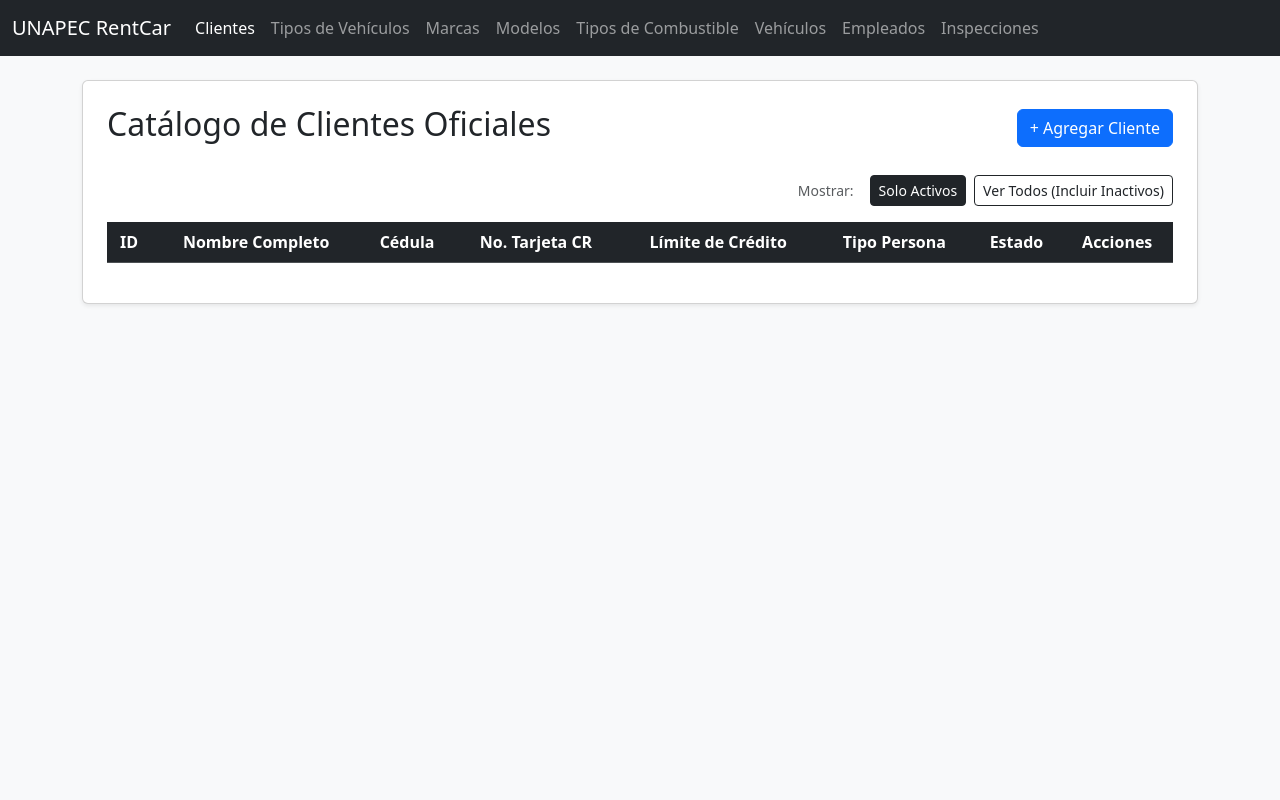
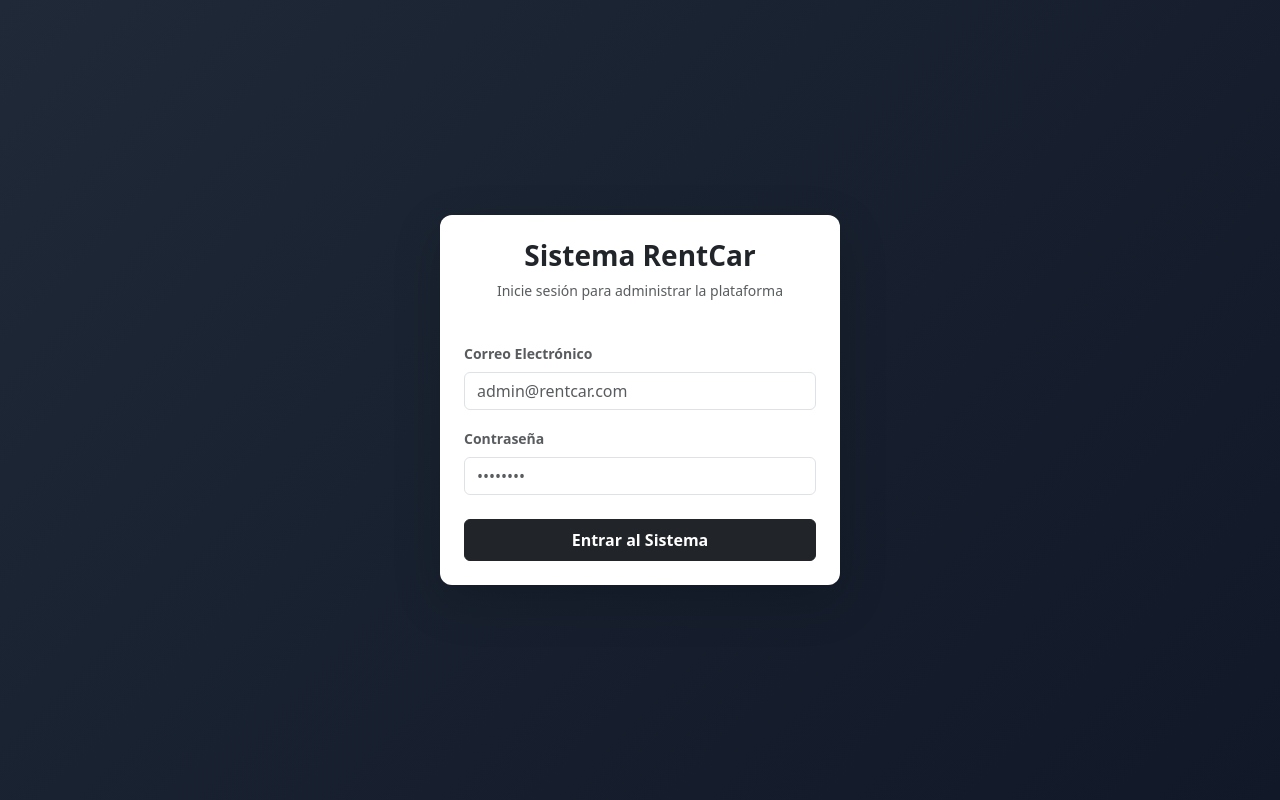
Before and after one commit to JMKR16/rentcar_unapec, a Flask app: page / in a window 1280 px wide. Run offline with Flask 3, Linux system fonts and the light colour scheme; data that the repository does not hold is empty.

Commit message:
Modulo de seguridad Login completado, proteccion de rutas con session y variables de entorno .env

```diff
--- a/app.py
+++ b/app.py
@@ -1,10 +1,65 @@
-from flask import Flask, render_template, request, redirect, url_for, flash
+from flask import Flask, render_template, request, redirect, url_for, flash, session
 from database import configurar_db
 
 app = Flask(__name__)
 app.secret_key = 'clave_secreta_temporal' # Requerido para las alertas flash
 mysql = configurar_db(app)
 
+
+# ==========================================
+#  SEGURIDAD Y CONTROL DE ACCESO (LOGIN)
+# ==========================================
+
+@app.route('/')
+def login():
+    # Si ya inició sesión, se es redirigido directo a clientes
+    if 'usuario_id' in session:
+        return redirect(url_for('listar_clientes'))
+    return render_template('login.html')
+
+@app.route('/autenticar', methods=['POST'])
+def autenticar():
+    correo = request.form.get('txt_correo', '').strip()
+    clave = request.form.get('txt_clave', '').strip()
+
+    if not correo or not clave:
+        flash("Por favor, llene todos los campos.", "warning")
+        return redirect(url_for('login'))
+
+    try:
+        cursor = mysql.connection.cursor()
+        cursor.execute("SELECT id_usuario, nombre, clave, estado FROM usuarios WHERE correo = %s", (correo,))
+        usuario = cursor.fetchone()
+        cursor.close()
+
+        # Al usar DictCursor, valida los campos como diccionario
+        if usuario and usuario['clave'] == clave:
+            if usuario['estado'] != 'Activo':
+                flash("Este usuario se encuentra inactivo.", "danger")
+                return redirect(url_for('login'))
+
+            # Se guardan los datos en la sesión global de Flask
+            session['usuario_id'] = usuario['id_usuario']
+            session['usuario_nombre'] = usuario['nombre']
+            flash(f"¡Bienvenido al sistema, {usuario['nombre']}!", "success")
+            return redirect(url_for('listar_clientes'))
+        else:
+            flash("Correo o contraseña incorrectos.", "danger")
+            return redirect(url_for('login'))
+
+    except Exception as e:
+        flash(f"Error de autenticación: {str(e)}", "danger")
+        return redirect(url_for('login'))
+
+@app.route('/logout')
+def logout():
+    session.clear() # Limpia las cookies de sesión
+    flash("Sesión cerrada correctamente.", "info")
+    return redirect(url_for('login'))
+
+# =================================================================================
+# Función de validación de cédula dominicana según el algoritmo oficial de la JCE
+# =================================================================================
 
 def validar_cedula_dominicana(cedula_str):
     #  Limpia guiones y espacios por si vienen en el texto
@@ -18,7 +73,7 @@ def validar_cedula_dominicana(cedula_str):
     multiplicadores = [1, 2, 1, 2, 1, 2, 1, 2, 1, 2, 1]
     total_suma = 0
 
-    # 4. Recorremos y aplicamos el algoritmo
+    #  Recorre y aplica el algoritmo
     for i in range(11):
         digito = int(cedula[i])
         producto = digito * multiplicadores[i]
@@ -29,15 +84,21 @@ def validar_cedula_dominicana(cedula_str):
         else:
             total_suma += producto
 
-    # 5. Si es múltiplo de 10, la cédula es matemáticamente válida
+    # Si es múltiplo de 10, la cédula es matemáticamente válida
     return total_suma % 10 == 0
 
 
-# ======================================
-#  CÓDIGO DE CLIENTES (Validación de cédula incluida)
-# ======================================
-@app.route('/')
+# ================================================================================
+#  CÓDIGO DE CLIENTES
+# ================================================================================
+
+@app.route('/clientes') # <-- Cambio de / a /clientes, ya que el login ahora es la raíz del sitio
 def listar_clientes():
+
+    #  Escudo de protección: Si no hay sesión, va para afuera
+    if 'usuario_id' not in session:
+        flash("Acceso denegado. Por favor, inicie sesión.", "danger")
+        return redirect(url_for('login'))
     try:
         filtro = request.args.get('ver', 'activos')
         cursor = mysql.connection.cursor()
@@ -67,7 +128,7 @@ def guardar_cliente():
         flash("Todos los campos obligatorios del cliente deben ser completados.", "warning")
         return redirect(url_for('listar_clientes'))
 
-    #  GUARDIA 1: VALIDACIÓN ALGORÍTMICA DE CÉDULA REAL
+    #  VALIDACIÓN ALGORÍTMICA DE CÉDULA REAL
     if not validar_cedula_dominicana(cedula):
         flash(f"Error: La cédula '{cedula}' no es una cédula válida en República Dominicana.", "danger")
         return redirect(url_for('listar_clientes'))
@@ -75,7 +136,7 @@ def guardar_cliente():
     try:
         cursor = mysql.connection.cursor()
 
-        #  GUARDIA 2: VALIDACIÓN DE CÉDULA ÚNICA (Que no se repita en la BD)
+        #  VALIDACIÓN DE CÉDULA ÚNICA (Que no se repita en la BD)
         cursor.execute("SELECT id_cliente FROM clientes WHERE cedula = %s", (cedula,))
         if cursor.fetchone():
             cursor.close()
@@ -105,7 +166,7 @@ def editar_cliente(id_cliente):
         flash("Campos vacíos detectados al intentar actualizar.", "warning")
         return redirect(url_for('listar_clientes'))
 
-    # 🛡️ GUARDIA 1: VALIDACIÓN ALGORÍTMICA DE CÉDULA REAL EN EDICIÓN
+    #   VALIDACIÓN ALGORÍTMICA DE CÉDULA REAL EN EDICIÓN
     if not validar_cedula_dominicana(cedula):
         flash(f"Error: La cédula '{cedula}' no es una cédula válida.", "danger")
         return redirect(url_for('listar_clientes'))
@@ -113,7 +174,7 @@ def editar_cliente(id_cliente):
     try:
         cursor = mysql.connection.cursor()
 
-        # 🛡️ GUARDIA 2: VALIDACIÓN DE CÉDULA ÚNICA EN EDICIÓN
+        #  VALIDACIÓN DE CÉDULA ÚNICA EN EDICIÓN
         cursor.execute("SELECT id_cliente FROM clientes WHERE cedula = %s AND id_cliente != %s", (cedula, id_cliente))
         if cursor.fetchone():
             cursor.close()
@@ -144,11 +205,16 @@ def cambiar_estado_cliente(id_cliente, nuevo_estado):
         flash(f"Error al alternar estado del cliente: {str(e)}", "danger")
     return redirect(url_for('listar_clientes'))
 
-# ==========================================
+# ====================================================================================
 #  CRUD:  EMPLEADOS
-# ==========================================
+# ====================================================================================
+
 @app.route('/empleados')
 def listar_empleados():
+
+    if 'usuario_id' not in session:
+        flash("Acceso denegado. Por favor, inicie sesión primero.", "danger")
+        return redirect(url_for('login'))
     try:
         filtro = request.args.get('ver', 'activos')
         cursor = mysql.connection.cursor()
@@ -216,7 +282,7 @@ def editar_empleado(id_empleado):
         flash("Campos vacíos detectados al intentar actualizar el perfil.", "warning")
         return redirect(url_for('listar_empleados'))
 
-    # 🛡️ GUARDIA 1: VALIDADOR JCE EN EDICIÓN
+    #  VALIDADOR JCE EN EDICIÓN
     if not validar_cedula_dominicana(cedula):
         flash(f"Error: La cédula '{cedula}' no es válida.", "danger")
         return redirect(url_for('listar_empleados'))
@@ -224,7 +290,7 @@ def editar_empleado(id_empleado):
     try:
         cursor = mysql.connection.cursor()
 
-        # 🛡️ GUARDIA 2: CÉDULA ÚNICA EN EDICIÓN
+        #  CÉDULA ÚNICA EN EDICIÓN
         cursor.execute("SELECT id_empleado FROM empleados WHERE cedula = %s AND id_empleado != %s", (cedula, id_empleado))
         if cursor.fetchone():
             cursor.close()
@@ -255,12 +321,16 @@ def cambiar_estado_empleado(id_empleado, nuevo_estado):
         flash(f"Error al alternar estado del empleado: {str(e)}", "danger")
     return redirect(url_for('listar_empleados'))
 
-# ==========================================
+# ====================================================================================
 #  CRUD: TIPOS DE VEHÍCULOS
-# ==========================================
+# ====================================================================================
 
 @app.route('/tipos_vehiculos')
 def listar_tipos_vehiculos():
+
+    if 'usuario_id' not in session:
+        flash("Acceso denegado. Por favor, inicie sesión primero.", "danger")
+        return redirect(url_for('login'))
     try:
         filtro = request.args.get('ver', 'activos')
         cursor = mysql.connection.cursor()
@@ -330,6 +400,10 @@ def editar_tipo_vehiculo(id_tipo):
 
 @app.route('/marcas')
 def listar_marcas():
+
+    if 'usuario_id' not in session:
+        flash("Acceso denegado. Por favor, inicie sesión primero.", "danger")
+        return redirect(url_for('login'))
     try:
         # Se captura si el usuario quiere ver 'todos' o solo los 'activos' (por defecto solo activos)
         filtro = request.args.get('ver', 'activos')
@@ -414,6 +488,11 @@ def editar_marca(id_marca):
 
 @app.route('/modelos')
 def listar_modelos():
+
+    if 'usuario_id' not in session:
+        flash("Acceso denegado. Por favor, inicie sesión primero.", "danger")
+        return redirect(url_for('login'))
+
     try:
         filtro = request.args.get('ver', 'activos')
         cursor = mysql.connection.cursor()
@@ -500,6 +579,11 @@ def editar_modelo(id_modelo):
 
 @app.route('/tipos_combustible')
 def listar_combustibles():
+
+    if 'usuario_id' not in session:
+        flash("Acceso denegado. Por favor, inicie sesión primero.", "danger")
+        return redirect(url_for('login'))
+
     try:
         filtro = request.args.get('ver', 'activos')
         cursor = mysql.connection.cursor()
@@ -565,8 +649,14 @@ def editar_combustible(id_combustible):
 # ==========================================
 #  CRUD: VEHÍCULOS
 # ==========================================
+
 @app.route('/vehiculos')
 def listar_vehiculos():
+
+    if 'usuario_id' not in session:
+        flash("Acceso denegado. Por favor, inicie sesión primero.", "danger")
+        return redirect(url_for('login'))
+
     try:
         filtro = request.args.get('ver', 'activos')
         cursor = mysql.connection.cursor()
@@ -730,6 +820,9 @@ def cambiar_estado_vehiculo(id_vehiculo, nuevo_estado):
 
 @app.route('/inspecciones')
 def listar_inspecciones():
+    if 'usuario_id' not in session:
+        flash("Acceso denegado. Por favor, inicie sesión primero.", "danger")
+        return redirect(url_for('login'))
     try:
         filtro = request.args.get('ver', 'activos')
         cursor = mysql.connection.cursor()
--- a/templates/clientes.html
+++ b/templates/clientes.html
@@ -10,19 +10,21 @@
 
     <nav class="navbar navbar-expand-lg navbar-dark bg-dark mb-4">
         <div class="container-fluid">
-            <a class="navbar-brand" href="/">UNAPEC RentCar</a>
+            <a class="navbar-brand" href="/">RentCar</a>
             <div class="collapse navbar-collapse">
                 <ul class="navbar-nav me-auto mb-2 mb-lg-0">
-                    <li class="nav-item"><a class="nav-link active" href="/">Clientes</a></li>
                     <li class="nav-item"><a class="nav-link" href="/tipos_vehiculos">Tipos de Vehículos</a></li>
                     <li class="nav-item"><a class="nav-link" href="/marcas">Marcas</a></li>
                     <li class="nav-item"><a class="nav-link" href="/modelos">Modelos</a></li>
                     <li class="nav-item"><a class="nav-link" href="/tipos_combustible">Tipos de Combustible</a></li>
                     <li class="nav-item"><a class="nav-link" href="/vehiculos">Vehículos</a></li>
+                    <li class="nav-item"><a class="nav-link active" href="/clientes">Clientes</a></li>
                     <li class="nav-item"><a class="nav-link" href="/empleados">Empleados</a></li>
                     <li class="nav-item"><a class="nav-link" href="/inspecciones">Inspecciones</a></li>
                 </ul>
-            </div>
+                <div class="d-flex ms-auto">
+                     <a href="/logout" class="btn btn-sm btn-outline-danger">Cerrar Sesión</a>
+                </div>
         </div>
     </nav>
 
--- /dev/null
+++ b/templates/login.html
@@ -0,0 +1,56 @@
+<!DOCTYPE html>
+<html lang="es">
+<head>
+    <meta charset="UTF-8">
+    <meta name="viewport" content="width=device-width, initial-scale=1.0">
+    <title>RentCar - Iniciar Sesión</title>
+    <link href="https://cdn.jsdelivr.net/npm/bootstrap@5.3.3/dist/css/bootstrap.min.css" rel="stylesheet">
+    <style>
+        body {
+            background: linear-gradient(135deg, #1f2937 0%, #111827 100%);
+            height: 100vh;
+            display: flex;
+            align-items: center;
+            justify-content: center;
+        }
+        .card-login {
+            border: none;
+            border-radius: 12px;
+            max-width: 400px;
+            width: 100%;
+        }
+    </style>
+</head>
+<body>
+
+    <div class="card card-login shadow-lg p-4 bg-white">
+        <div class="text-center mb-4">
+            <h3 class="fw-bold text-dark">Sistema RentCar</h3>
+            <p class="text-muted small">Inicie sesión para administrar la plataforma</p>
+        </div>
+
+        {% with messages = get_flashed_messages(with_categories=true) %}
+            {% if messages %}
+                {% for category, message in messages %}
+                    <div class="alert alert-{{ 'danger' if category == 'danger' else 'success' }} p-2 small text-center" role="alert">
+                        {{ message }}
+                    </div>
+                {% endfor %}
+            {% endif %}
+        {% endwith %}
+
+        <form action="/autenticar" method="POST">
+            <div class="mb-3">
+                <label class="form-label text-muted small fw-bold">Correo Electrónico</label>
+                <input type="email" name="txt_correo" class="form-control" placeholder="admin@rentcar.com" required>
+            </div>
+            <div class="mb-4">
+                <label class="form-label text-muted small fw-bold">Contraseña</label>
+                <input type="password" name="txt_clave" class="form-control" placeholder="••••••••" required>
+            </div>
+            <button type="submit" class="btn btn-dark w-100 py-2 fw-bold">Entrar al Sistema</button>
+        </form>
+    </div>
+
+</body>
+</html>
```
Also changed, not shown: Querys/Tabla usuarios adicional para el login.sql (added, +16 -0 lines), Querys/Tabla usuarios.sql (added, +14 -0 lines), database.py (+13 -12 lines), templates/empleados.html (+5 -3 lines), templates/inspecciones.html (+6 -3 lines), templates/marcas.html (+6 -3 lines), templates/modelos.html (+5 -3 lines), templates/tipos_combustible.html (+5 -3 lines), templates/tipos_vehiculos.html (+5 -3 lines), templates/vehiculos.html (+6 -3 lines).
